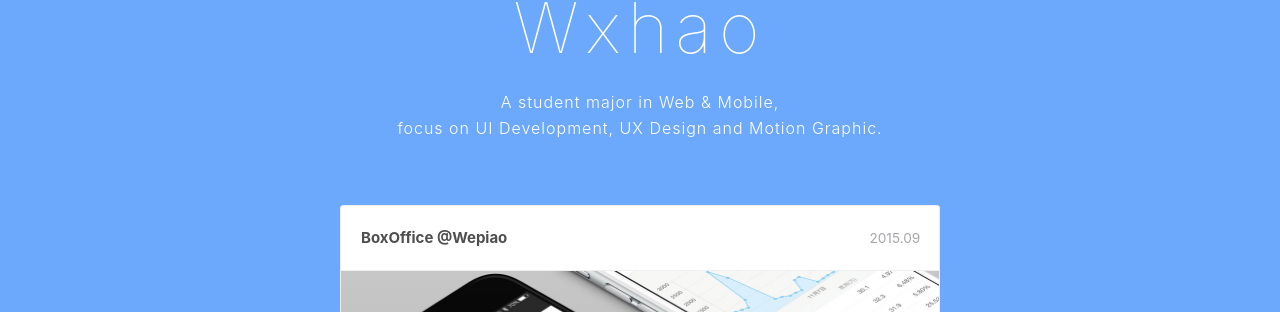
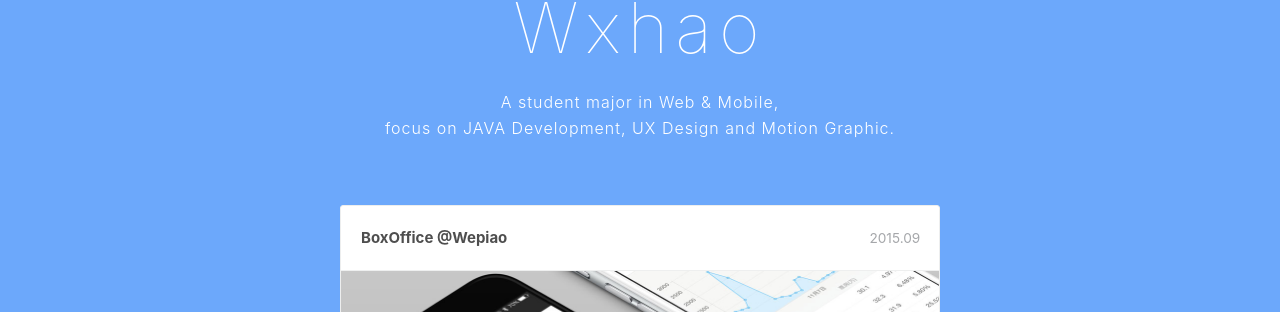
Before and after one commit to wxhao911/wxhao_blog, a Jekyll site: the page built from portfolio/index.html, in a window 1280 px wide and 900 px high. Shown: the part 295-607 px from the top of the window. Built offline with Jekyll 4.4.1, drawn with Linux system fonts in a browser that asks for light colours; nearby versions of some CDN libraries; comment, search, counter and statistics services are not loaded.

Commit message:
201604091510 update

```diff
--- a/portfolio/index.html
+++ b/portfolio/index.html
@@ -19,7 +19,7 @@ layout: default
 				<img width="190" height="190" src="images/wxhao_avatar.png">
 				<h1>Wxhao</h1>
 				<p>A student major in Web & Mobile,<br>
-					focus on UI Development, UX Design and Motion Graphic.</p>
+					focus on JAVA Development, UX Design and Motion Graphic.</p>
 			</header>
 			<div class="main">
 				<ul class="cbp_tmtimeline">
```
Also changed, not shown: img/home-bg.jpg.
